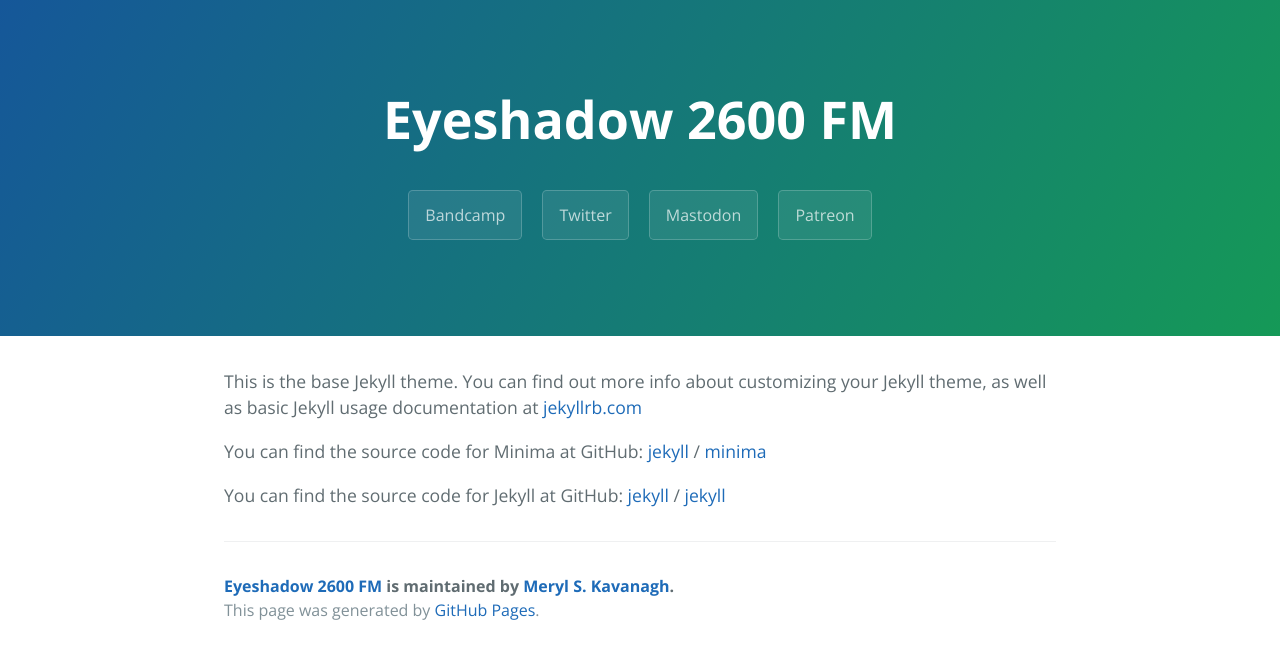
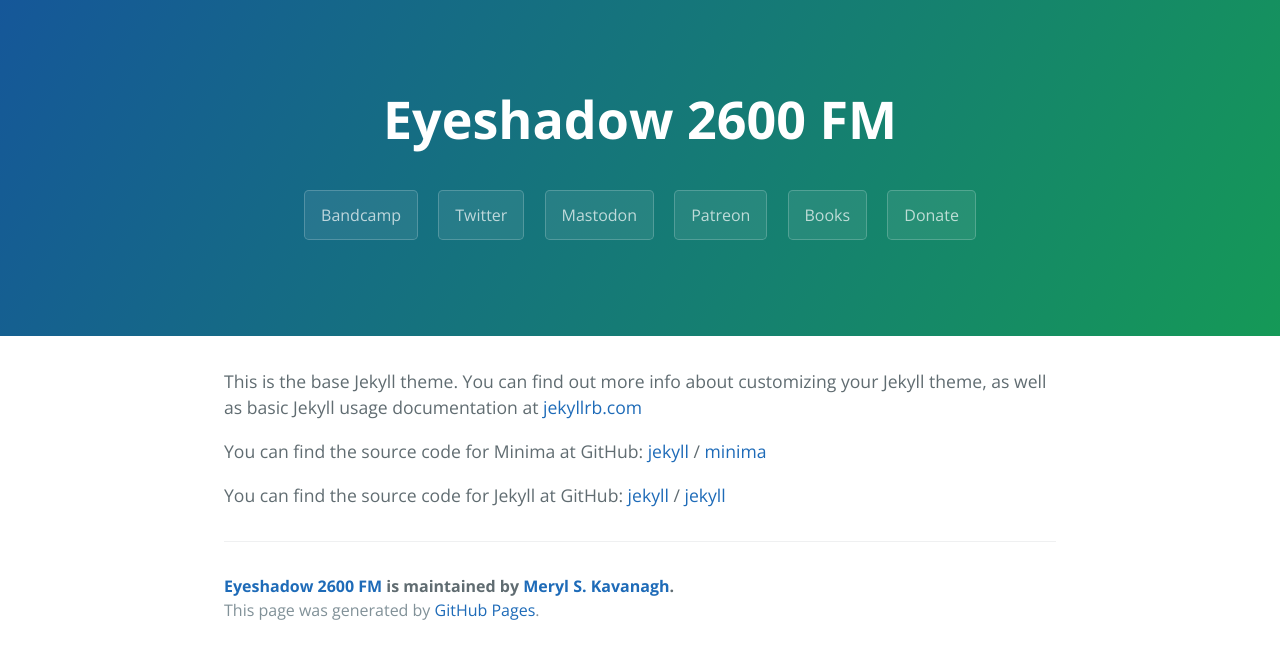
Before and after one commit to mskavanagh/mskavanagh.github.io, a Jekyll site: the page built from about.md, in a window 1280 px wide. Shown: the top 659 px of the page. Built offline with Jekyll 4.4.1, drawn with Linux system fonts in a browser that asks for light colours.

Commit message:
Update page-header.html

```diff
--- a/_includes/page-header.html
+++ b/_includes/page-header.html
@@ -5,4 +5,6 @@
   <a href="https://twitter.com/MerylSKavanagh" class="btn" target="_blank">Twitter</a>
   <a href="https://mastodon.starrevolution.org/@msk" class="btn" target="_blank">Mastodon</a>
   <a href="https://www.patreon.com/mskavanagh" class="btn" target="_blank">Patreon</a>
+  <a href="https://www.smashwords.com/profile/view/paxcorpus" class="btn" target="_blank">Books</a>
+  <a href="paypal.me/merylsk" class="btn" target="_blank">Donate</a>
 </section>
```
